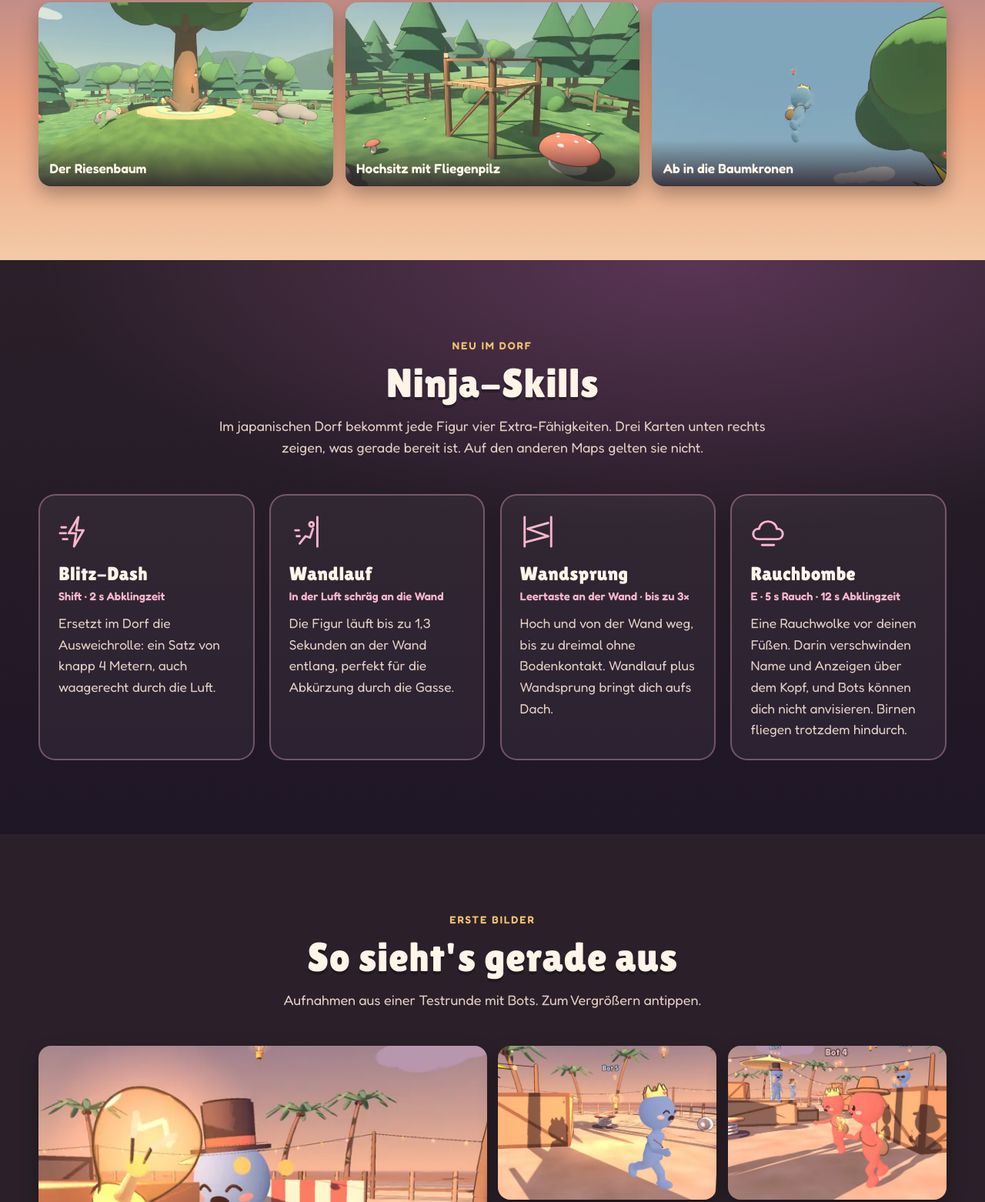
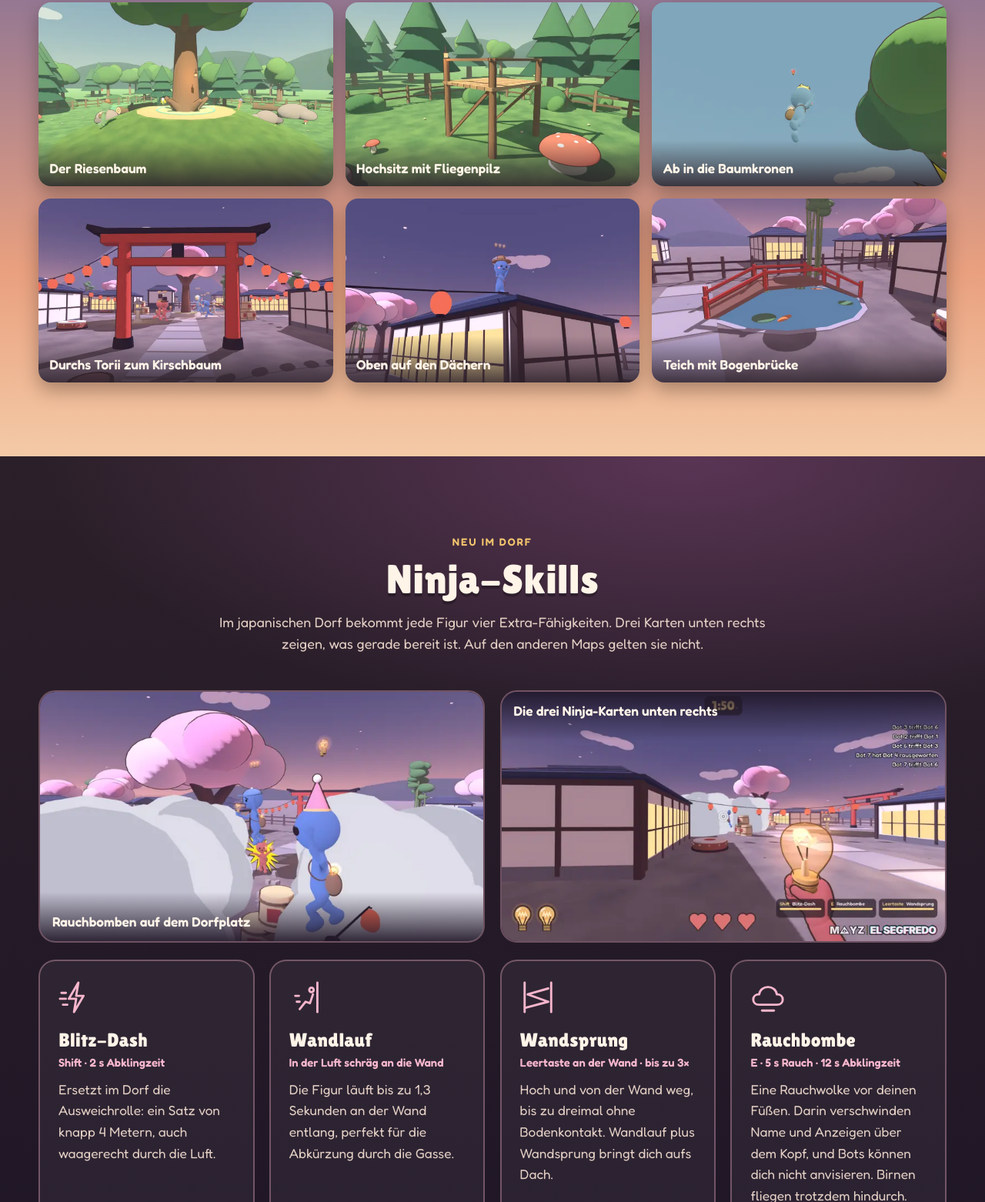
Before and after one commit to bulbfight/bulbfight.github.io, a plain HTML site: page index.html in a window 1280 px wide. Shown: the part 5013-6575 px from the top of the page at 77% size. Drawn offline with Linux system fonts and the light colour scheme.

Commit message:
Add files via upload

```diff
--- a/bulbfight.css
+++ b/bulbfight.css
@@ -153,6 +153,13 @@ section { padding: clamp(3.5rem, 8vw, 6rem) 0; scroll-margin-top: 60px; }
 .map .dyn a { color: #7fe0d0; }
 
 /* Ninja */
+.ninja-shots { display: grid; grid-template-columns: 1fr 1fr; gap: 1.2rem; margin-bottom: 1.4rem; }
+.ninja-shots figure { margin: 0; border-radius: var(--radius); overflow: hidden; position: relative; border: 2px solid rgba(247, 182, 204, .35); }
+.ninja-shots img { width: 100%; aspect-ratio: 16 / 9; object-fit: cover; }
+.ninja-shots figcaption { position: absolute; left: 0; right: 0; bottom: 0; padding: 1.6rem 1rem .7rem; background: linear-gradient(transparent, rgba(31, 22, 38, .9)); font-weight: 600; }
+.ninja-shots .cap-top figcaption { top: 0; bottom: auto; padding: .7rem 1rem 1.6rem; background: linear-gradient(rgba(31, 22, 38, .9), transparent); }
+@media (max-width: 860px) { .ninja-shots { grid-template-columns: 1fr; } }
+.map-strip + .map-strip { margin-top: 1rem; }
 .night { background: radial-gradient(1200px 500px at 70% 0%, #5a3555 0%, transparent 70%), linear-gradient(180deg, #2b2029, #1f1626); }
 .skills { display: grid; grid-template-columns: repeat(4, 1fr); gap: 1.2rem; }
 .skill { background: rgba(255, 255, 255, .05); border: 2px solid rgba(247, 182, 204, .35); border-radius: var(--radius); padding: 1.5rem; }
--- a/index.html
+++ b/index.html
@@ -223,7 +223,7 @@
           </article>
           <article class="map">
             <span class="badge">Neu</span>
-            <img src="dorf-illustration-800.webp" srcset="dorf-illustration-800.webp 800w, dorf-illustration.webp 1600w" sizes="(max-width: 1100px) 100vw, 380px" alt="Illustration des japanischen Dorfs in der Abenddämmerung: Kirschbaum, rotes Torii, Teich mit Bogenbrücke, Laternen und Häuser." width="800" height="450" loading="lazy">
+            <img src="dorf-800.webp" srcset="dorf-800.webp 800w, dorf.webp 1600w" sizes="(max-width: 1100px) 100vw, 380px" alt="Das japanische Dorf von oben in der Abenddämmerung: Häuser mit blauen Dächern, Kirschbäume, das rote Torii, Laternenketten und ein Teich mit Bogenbrücke." width="800" height="450" loading="lazy">
             <div class="body">
               <h3>Japanisches Dorf</h3>
               <p>Ein Dorfplatz in der Abenddämmerung mit Kirschbaum in der Mitte, Torii, Teich mit Bogenbrücke und Laternenketten. Vier Häuser und ein Speicher haben begehbare Dächer, durch die enge Gasse geht es im Zickzack nach oben.</p>
@@ -237,6 +237,11 @@
           <figure><img src="wald-hochsitz-800.webp" alt="Ein hölzerner Hochsitz am Waldrand, davor ein großer roter Fliegenpilz." width="800" height="450" loading="lazy"><figcaption>Hochsitz mit Fliegenpilz</figcaption></figure>
           <figure><img src="wald-pilz-800.webp" alt="Eine Figur mit Zylinder fliegt nach dem Sprung auf einen Fliegenpilz hoch über die Bäume." width="800" height="450" loading="lazy"><figcaption>Ab in die Baumkronen</figcaption></figure>
         </div>
+        <div class="map-strip">
+          <figure><img src="dorf-torii-800.webp" alt="Blick durch das rote Torii auf den Kirschbaum in der Mitte des Dorfplatzes, darüber Laternenketten." width="800" height="450" loading="lazy"><figcaption>Durchs Torii zum Kirschbaum</figcaption></figure>
+          <figure><img src="dorf-dach-800.webp" alt="Eine blaue Figur mit Strohhut steht auf dem Dach eines Hauses." width="800" height="450" loading="lazy"><figcaption>Oben auf den Dächern</figcaption></figure>
+          <figure><img src="dorf-teich-800.webp" alt="Der Teich mit roter Bogenbrücke, Seerosen und Koi, dahinter Bambus und Kirschbäume." width="800" height="450" loading="lazy"><figcaption>Teich mit Bogenbrücke</figcaption></figure>
+        </div>
       </div>
     </section>
 
@@ -247,6 +252,10 @@
           <span class="kicker">Neu im Dorf</span>
           <h2 id="ninja-titel">Ninja-Skills</h2>
           <p>Im japanischen Dorf bekommt jede Figur vier Extra-Fähigkeiten. Drei Karten unten rechts zeigen, was gerade bereit ist. Auf den anderen Maps gelten sie nicht.</p>
+        </div>
+        <div class="ninja-shots">
+          <figure><img src="dorf-rauch-800.webp" srcset="dorf-rauch-800.webp 800w, dorf-rauch.webp 1600w" sizes="(max-width: 860px) 100vw, 560px" alt="Rauchwolken einer Rauchbombe auf dem Dorfplatz, dazwischen wird eine Figur getroffen." width="800" height="450" loading="lazy"><figcaption>Rauchbomben auf dem Dorfplatz</figcaption></figure>
+          <figure class="cap-top"><img src="dorf-ich-800.webp" srcset="dorf-ich-800.webp 800w, dorf-ich.webp 1600w" sizes="(max-width: 860px) 100vw, 560px" alt="Ich-Ansicht im Dorf: Die Hand hält eine Glühbirne, unten rechts zeigen drei Karten Blitz-Dash, Rauchbombe und Wandsprung." width="800" height="450" loading="lazy"><figcaption>Die drei Ninja-Karten unten rechts</figcaption></figure>
         </div>
         <div class="skills">
           <article class="skill">
@@ -300,8 +309,15 @@
           <button data-full="wald-pilz.webp" aria-label="Bild vergrößern: Flug vom Fliegenpilz"><img src="wald-pilz-800.webp" alt="Eine Figur fliegt nach dem Sprung auf einen Fliegenpilz in die Luft." width="800" height="450" loading="lazy"></button>
           <button class="wide" data-full="menu-wald.webp" aria-label="Bild vergrößern: Menü mit Map-Auswahl"><img src="menu-wald-800.webp" alt="Das Hauptmenü vor der Wald-Kulisse mit Modus Farben und Map Wald ausgewählt." width="800" height="450" loading="lazy"></button>
           <button class="wide" data-full="farben-ich.webp" aria-label="Bild vergrößern: Ich-Ansicht im Modus Farben"><img src="farben-ich-800.webp" alt="Ich-Ansicht im Modus Farben mit neuem Fadenkreuz und Farbanzeige." width="800" height="450" loading="lazy"></button>
+          <button class="big" data-full="dorf-rauch.webp" aria-label="Bild vergrößern: Rauchbomben im Dorf"><img src="dorf-rauch-800.webp" alt="Rauchwolken auf dem Dorfplatz, dahinter Kirschbaum und Torii, eine Figur wird getroffen." width="800" height="450" loading="lazy"></button>
+          <button data-full="dorf-torii.webp" aria-label="Bild vergrößern: Torii"><img src="dorf-torii-800.webp" alt="Das rote Torii mit Blick auf den Kirschbaum." width="800" height="450" loading="lazy"></button>
+          <button data-full="dorf-dach.webp" aria-label="Bild vergrößern: Auf dem Dach"><img src="dorf-dach-800.webp" alt="Eine Figur mit Strohhut auf einem Hausdach." width="800" height="450" loading="lazy"></button>
+          <button data-full="dorf-gasse.webp" aria-label="Bild vergrößern: Gasse"><img src="dorf-gasse-800.webp" alt="Häuser mit erleuchteten Papierfenstern und roten Laternen." width="800" height="450" loading="lazy"></button>
+          <button data-full="dorf-teich.webp" aria-label="Bild vergrößern: Teich"><img src="dorf-teich-800.webp" alt="Teich mit roter Bogenbrücke." width="800" height="450" loading="lazy"></button>
+          <button class="wide" data-full="menu-dorf.webp" aria-label="Bild vergrößern: Menü im Dorf"><img src="menu-dorf-800.webp" alt="Das Hauptmenü vor der Dorf-Kulisse mit Torii, Map Japanisches Dorf ausgewählt." width="800" height="450" loading="lazy"></button>
+          <button class="wide" data-full="dorf-weit2.webp" aria-label="Bild vergrößern: Das Dorf von oben"><img src="dorf-weit2-800.webp" alt="Das Dorf von oben mitten in einer Runde Team Deathmatch." width="800" height="450" loading="lazy"></button>
         </div>
-        <p class="note">Alle Bilder zeigen den Demo-Stand. Das Dorf ist vorerst als Illustration zu sehen, Bilder aus dem Spiel folgen. Grafik, Sound und Oberfläche ändern sich noch.</p>
+        <p class="note">Alle Bilder zeigen den Demo-Stand. Grafik, Sound und Oberfläche ändern sich noch.</p>
       </div>
       <dialog class="lightbox" id="lightbox" aria-label="Bildansicht">
         <button class="close" type="button" data-close>Schließen ✕</button>
@@ -324,7 +340,7 @@
         </div>
         <div class="news">
           <article class="post featured">
-            <img src="dorf-illustration-800.webp" srcset="dorf-illustration-800.webp 800w, dorf-illustration.webp 1600w" sizes="(max-width: 640px) 100vw, 640px" alt="Illustration des japanischen Dorfs mit Kirschbaum, Torii und Laternen." width="800" height="450" loading="lazy">
+            <img src="dorf-torii-800.webp" srcset="dorf-torii-800.webp 800w, dorf-torii.webp 1600w" sizes="(max-width: 640px) 100vw, 640px" alt="Blick durch das rote Torii auf den Kirschbaum im japanischen Dorf." width="800" height="450" loading="lazy">
             <div class="body">
               <p class="meta"><span class="tag">Neue Map</span><time datetime="2026-11-13">13. November 2026</time></p>
               <h3>Das Ninja-Dorf ist da</h3>
```
Also changed, not shown: dorf-800.webp (added), dorf-dach-800.webp (added), dorf-dach.webp (added), dorf-gasse-800.webp (added), dorf-gasse.webp (added), dorf-ich-800.webp (added), dorf-ich.webp (added), dorf-rauch-800.webp (added), dorf-rauch.webp (added), dorf-teich-800.webp (added), dorf-teich.webp (added), dorf-torii-800.webp (added), dorf-torii.webp (added), dorf-weit2-800.webp (added), 4 more files.
